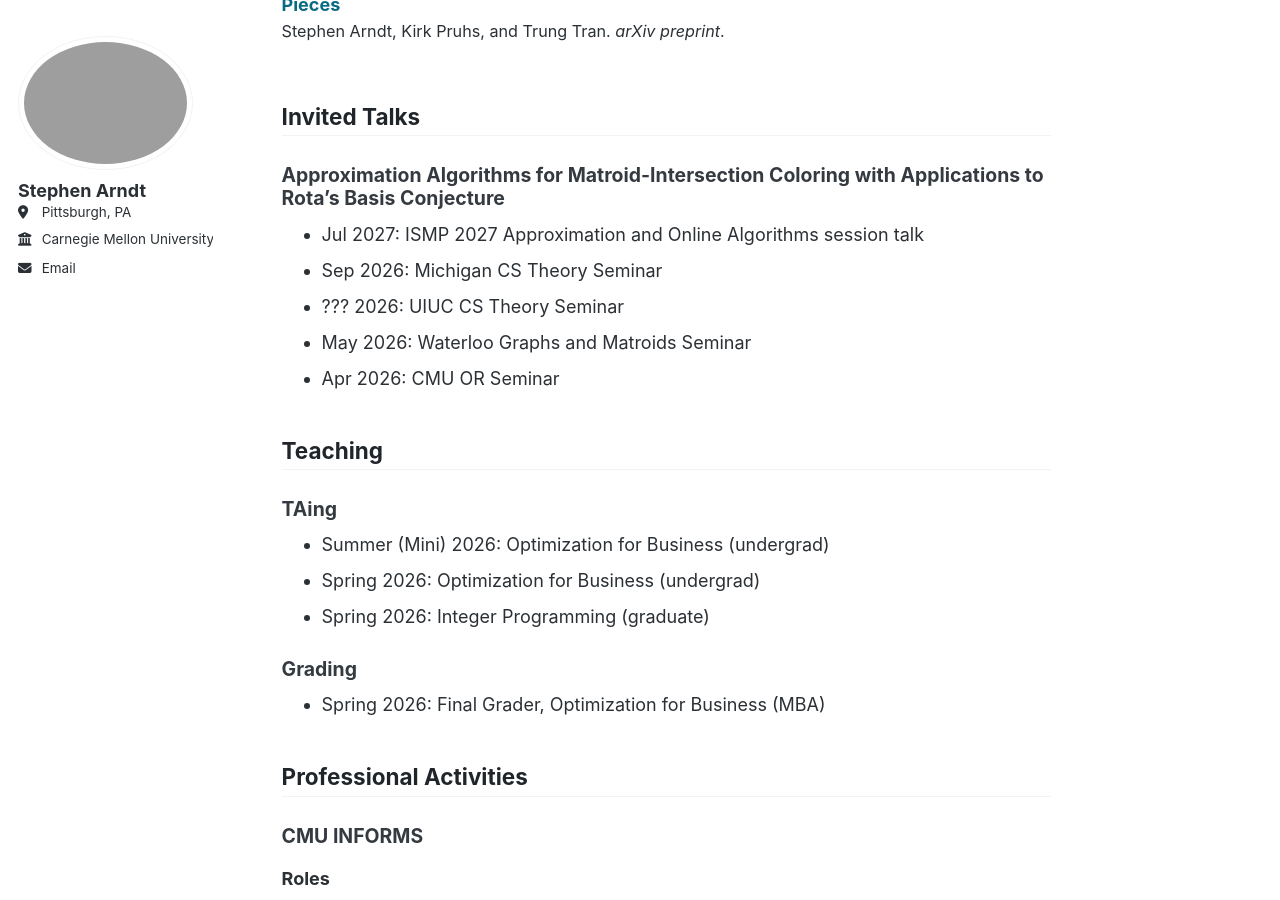
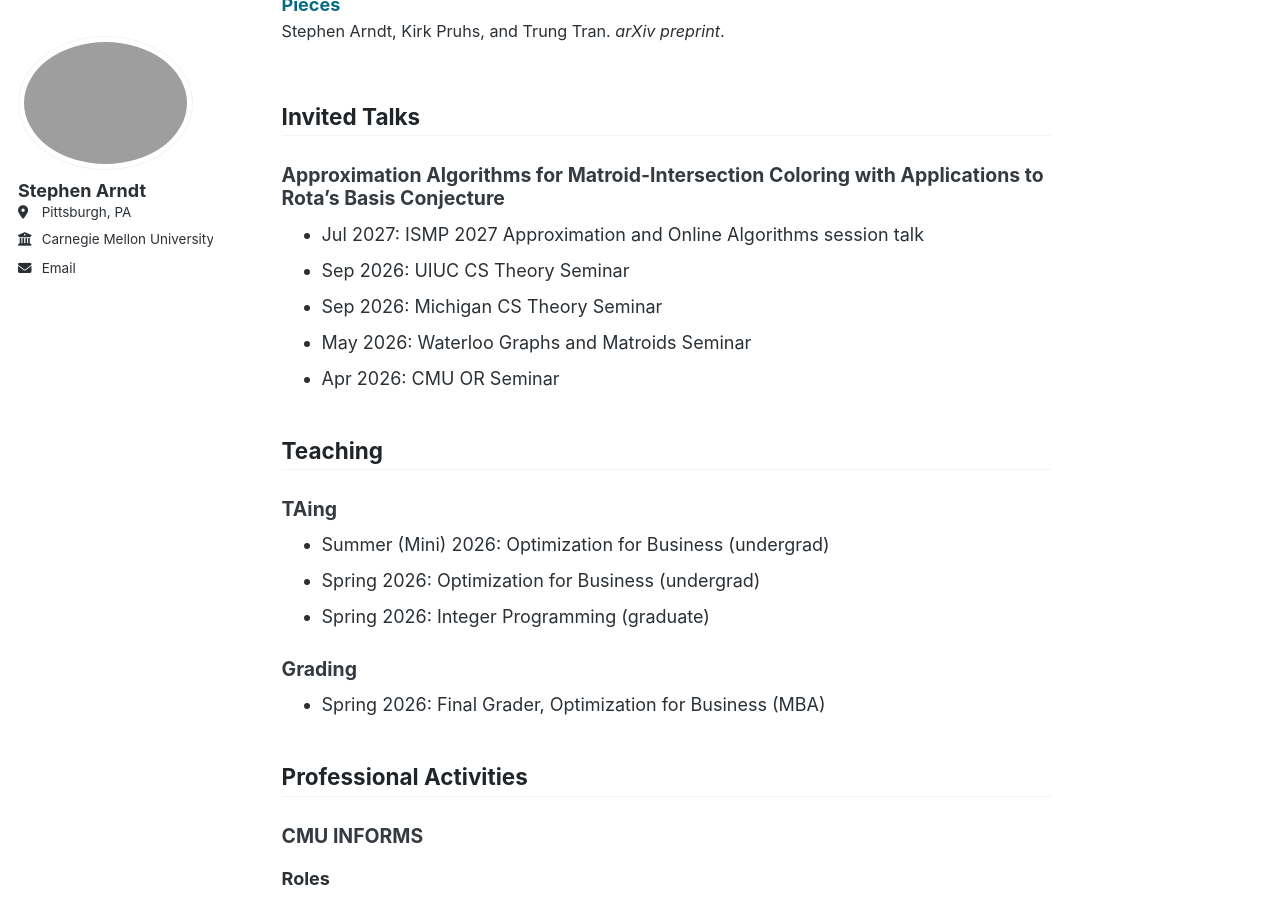
Before and after one commit to StephenA0/stephena0.github.io, a Jekyll site: the page built from _pages/about.md, in a window 1280 px wide and 900 px high, scrolled down 1269 px. Built offline with Jekyll 4.4.1, drawn with Linux system fonts in a browser that asks for light colours; a script bundle is joined from its source files by our own code; library files that are not in the unit come from our copies.

```diff
--- a/_pages/about.md
+++ b/_pages/about.md
@@ -46,8 +46,8 @@ Before joining CMU, I obtained my B.S. in Computer Science and Mathematics from
 ### Approximation Algorithms for Matroid-Intersection Coloring with Applications to Rota's Basis Conjecture
 
 - Jul 2027: ISMP 2027 Approximation and Online Algorithms session talk
+- Sep 2026: UIUC CS Theory Seminar
 - Sep 2026: Michigan CS Theory Seminar
-- ??? 2026: UIUC CS Theory Seminar
 - May 2026: Waterloo Graphs and Matroids Seminar
 - Apr 2026: CMU OR Seminar
 
--- /dev/null
+++ b/google471a62237b2039b8.html
@@ -0,0 +1 @@
+google-site-verification: google471a62237b2039b8.html
```
